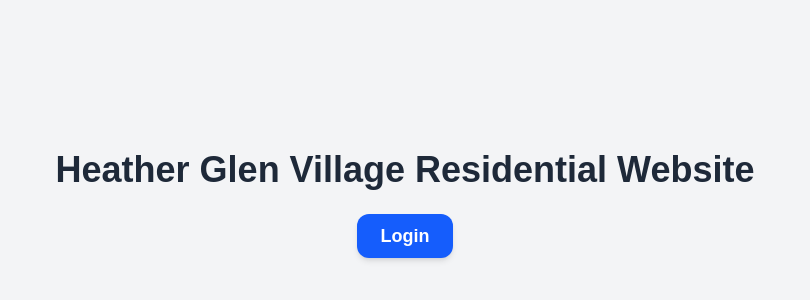
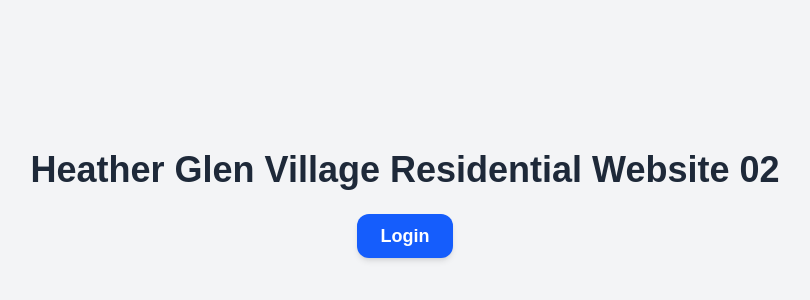
Before and after one commit to Heather-Glen-Village/sensorhub-stack, a Next.js app in the folder nextjs/login-auth-app/: page / in a window 1280 px wide. Shown: the part 196-496 px from the top of the page, without its empty margins (235-1045 px from the left). Built offline with nearby package versions, Linux system fonts and the light colour scheme.

Commit message:
testing ci cd

```diff
--- a/nextjs/login-auth-app/src/app/page.tsx
+++ b/nextjs/login-auth-app/src/app/page.tsx
@@ -9,7 +9,7 @@ export default function HomePage() {
   return (
     <main className="flex min-h-screen flex-col items-center justify-center bg-gray-100 px-4 py-12 sm:px-6 lg:px-8">
       <h1 className="text-2xl sm:text-3xl md:text-4xl font-bold text-center mb-6 text-gray-800">
-        Heather Glen Village Residential Website
+        Heather Glen Village Residential Website 02
       </h1>
       <button
         onClick={handleLogin}
```
